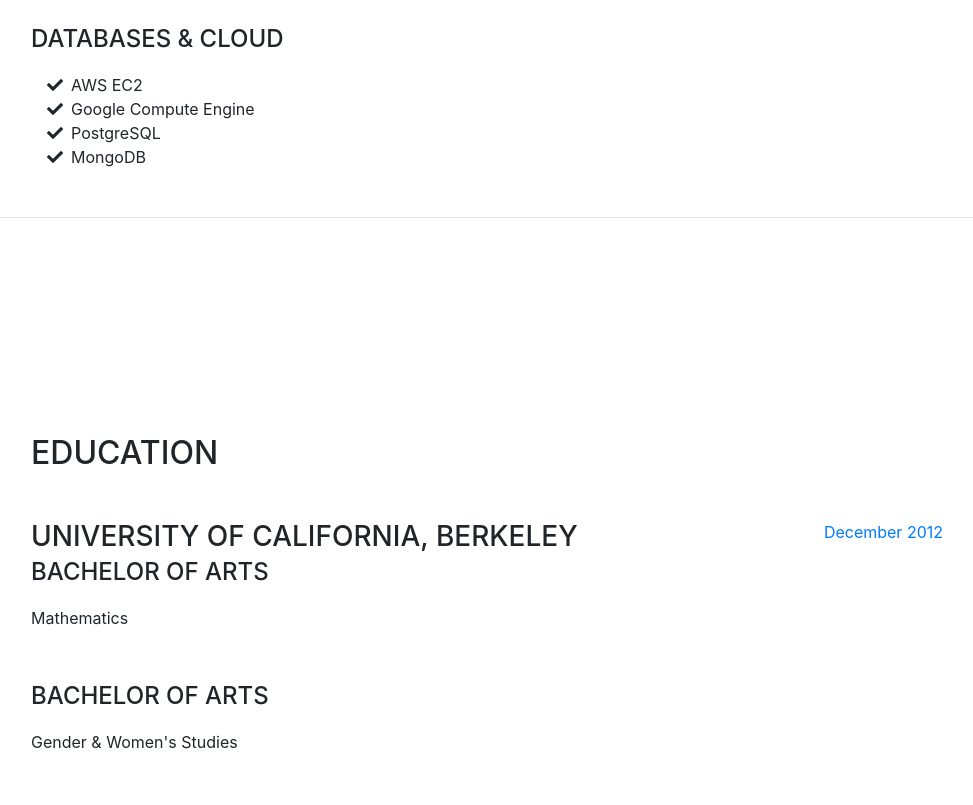
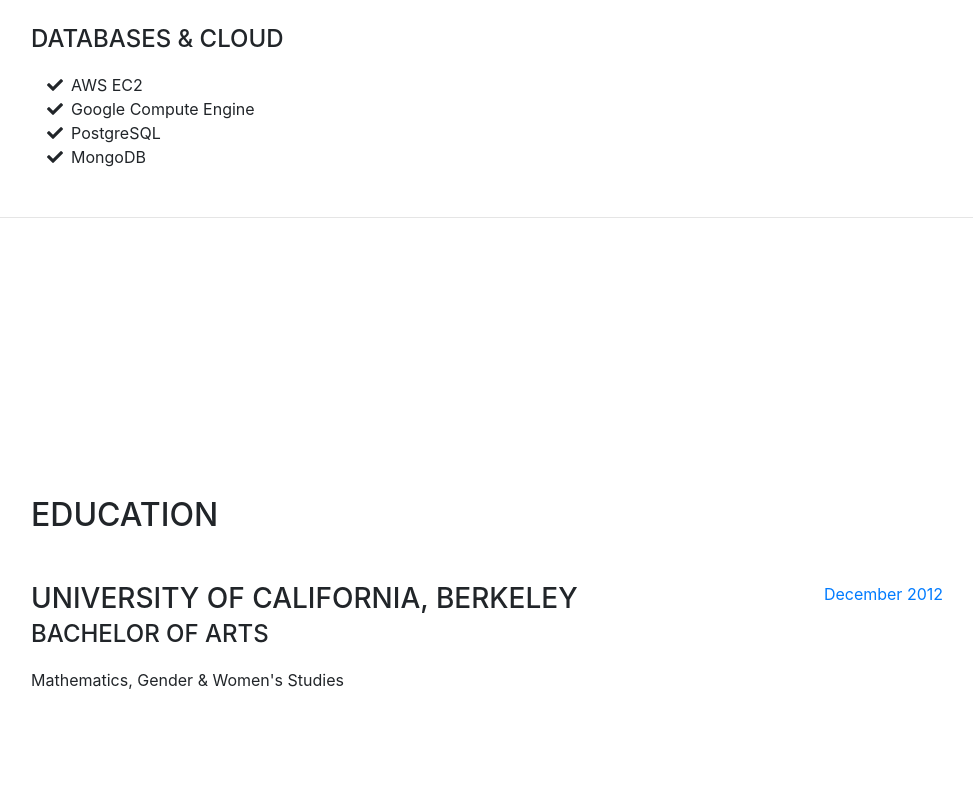
Before and after one commit to vlazovskiy/vlazovskiy.github.io, a website with bundled scripts: page index.html in a window 1280 px wide. Shown: the part 3466-4271 px from the top of the page, without its empty margins (289-1262 px from the left). Built offline with nearby package versions, Linux system fonts and the light colour scheme; a web font is replaced by a local one.

Commit message:
moar edits

```diff
--- a/index.html
+++ b/index.html
@@ -281,11 +281,7 @@
             <div class="resume-content mr-auto">
               <h3 class="mb-0">University of California, Berkeley</h3>
               <div class="subheading mb-3">Bachelor of Arts</div>
-              <div>Mathematics</div>
-              <br/>
-              <br/>
-              <div class="subheading mb-3">Bachelor of Arts</div>
-              <div>Gender & Women's Studies</div>
+              <div>Mathematics, Gender & Women's Studies</div>
             </div>
             <div class="resume-date text-md-right">
               <span class="text-primary">December 2012</span>
```
